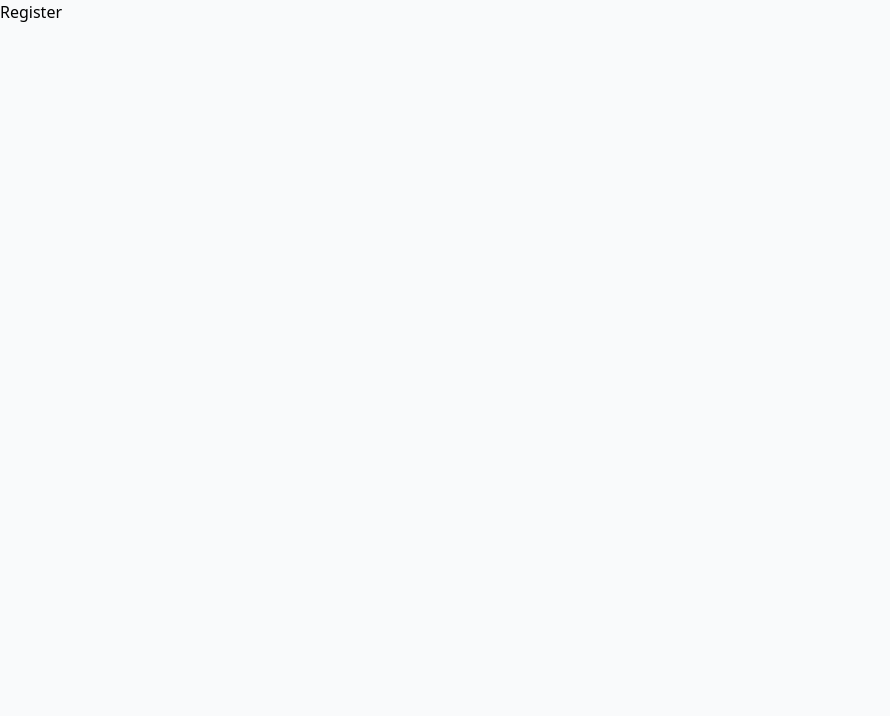
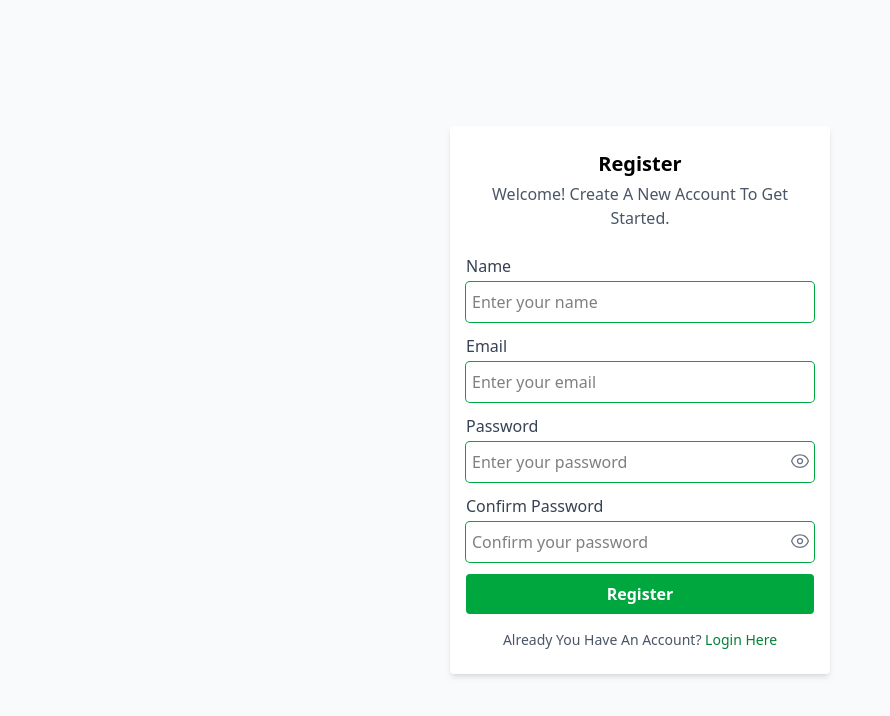
Before and after one commit to sksabbirhossain/chat-app, a Next.js app: page /register in a window 1280 px wide. Shown: the top 716 px of the page, without its empty margins (0-890 px from the left). Built offline with nearby package versions, Linux system fonts and the light colour scheme.

Commit message:
created reagister form

```diff
--- a/app/page.js
+++ b/app/page.js
@@ -7,7 +7,7 @@ export const metadata = {
 
 export default function Login() {
   return (
-    <div className="flex h-screen items-center justify-center">
+    <section className="flex h-screen items-center justify-center px-2">
       <div className="w-full max-w-[350px] rounded bg-white px-4 py-6 shadow-md">
         {/* heading */}
         <div className="mb-6 space-y-1 text-center">
@@ -21,12 +21,12 @@ export default function Login() {
         <LoginForm />
 
         <p className="mt-4 text-center text-sm font-medium text-gray-600 capitalize">
-          Don't have an account?{" "}
+          Don&apos;t have an account?{" "}
           <Link href="/register" className="text-green-700 hover:underline">
-            register account.
+            register account
           </Link>
         </p>
       </div>
-    </div>
+    </section>
   );
 }
--- a/app/register/page.js
+++ b/app/register/page.js
@@ -1,9 +1,35 @@
-import React from 'react'
+import RegisterForm from "@/components/Register/RegisterForm";
+import Link from "next/link";
+
+export const metadata = {
+  title: "Register",
+};
 
 const Register = () => {
   return (
-    <div>Register</div>
-  )
-}
+    <section className="flex h-screen items-center justify-center px-2">
+      <div className="w-full max-w-[380px] rounded bg-white px-4 py-6 shadow-md">
+        {/* heading */}
+        <div className="mb-6 space-y-1 text-center">
+          <h1 className="text-xl font-bold">Register</h1>
+          <p className="text-base text-gray-600 capitalize">
+            Welcome! Create a new account to get started.
+          </p>
+        </div>
 
-export default Register
+        {/* register form */}
+        <RegisterForm />
+
+        {/* link to login */}
+        <p className="mt-4 text-center text-sm font-medium text-gray-600 capitalize">
+          Already you have an account?{" "}
+          <Link href="/" className="text-green-700 hover:underline">
+            login here
+          </Link>
+        </p>
+      </div>
+    </section>
+  );
+};
+
+export default Register;
--- a/components/Common/Button/Button.js
+++ b/components/Common/Button/Button.js
@@ -1,12 +1,40 @@
 import React from "react";
 
-const Button = ({ children }) => {
+const Button = ({ children, isLoading, isPending, disabled }) => {
   return (
     <button
       type="submit"
-      className="w-full cursor-pointer rounded bg-green-600 p-2 font-semibold text-white transition-colors duration-200 ease-in-out hover:bg-green-700 focus:bg-green-600 focus:outline-none"
+      disabled={isLoading || isPending || disabled}
+      aria-busy={isLoading || isPending}
+      aria-disabled={isLoading || isPending}
+      className="w-full cursor-pointer rounded bg-green-600 p-2 font-semibold text-white capitalize transition-colors duration-200 ease-in-out hover:bg-green-700 focus:outline-none disabled:cursor-not-allowed disabled:bg-green-800/60 disabled:transition-none"
     >
-      {children}
+      {isLoading || isPending ? (
+        <span className="flex items-center justify-center">
+          <svg
+            xmlns="http://www.w3.org/2000/svg"
+            className="size-6 animate-spin"
+            viewBox="0 0 24 24"
+            fill="none"
+            stroke="currentColor"
+            strokeWidth="2"
+            strokeLinecap="round"
+            strokeLinejoin="round"
+          >
+            <path stroke="none" d="M0 0h24v24H0z" fill="none" />
+            <path d="M12 6l0 -3" />
+            <path d="M16.25 7.75l2.15 -2.15" />
+            <path d="M18 12l3 0" />
+            <path d="M16.25 16.25l2.15 2.15" />
+            <path d="M12 18l0 3" />
+            <path d="M7.75 16.25l-2.15 2.15" />
+            <path d="M6 12l-3 0" />
+            <path d="M7.75 7.75l-2.15 -2.15" />
+          </svg>
+        </span>
+      ) : (
+        <span>{children}</span>
+      )}
     </button>
   );
 };
--- /dev/null
+++ b/components/Register/RegisterForm.js
@@ -0,0 +1,207 @@
+"use client";
+
+import { useState } from "react";
+import Button from "../Common/Button/Button";
+import FormInput from "../Common/FormInput/FormInput";
+
+const RegisterForm = () => {
+  const [name, setName] = useState("");
+  const [email, setEmail] = useState("");
+  const [password, setPassword] = useState("");
+  const [confirmPassword, setConfirmPassword] = useState("");
+  const [showPassword, setShowPassword] = useState(false);
+  const [showCPassword, setShowCPassword] = useState(false);
+  const [errors, setErrors] = useState({});
+  const [loading, setLoading] = useState(false);
+
+  // Handle form submission
+  const handleSubmit = async (e) => {
+    e.preventDefault();
+    setLoading(true);
+    setErrors({});
+    try {
+      const res = await fetch("/api/register", {
+        method: "POST",
+        headers: {
+          "Content-Type": "application/json",
+        },
+        body: JSON.stringify({
+          name,
+          email,
+          password,
+          confirmPassword,
+        }),
+      });
+      const data = await res.json();
+      if (data.data) {
+        // redirect to login page after successful registration
+      } else {
+        setErrors(data);
+      }
+      setLoading(false);
+    } catch (err) {
+      setLoading(false);
+      setErrors({
+        errors: {
+          common: {
+            msg: "Intranal server error!",
+          },
+        },
+      });
+    }
+  };
+
+  return (
+    <form className="space-y-3" onSubmit={handleSubmit}>
+      <div className="space-y-1">
+        <FormInput
+          label="name"
+          type="text"
+          name="name"
+          placeholder="Enter your name"
+          value={name}
+          onChange={(e) => setName(e.target.value)}
+        />
+        <p className="text-sm font-medium text-red-600">
+          {errors?.errors?.password?.msg}
+        </p>
+      </div>
+
+      <div className="space-y-1">
+        <FormInput
+          label="email"
+          type="email"
+          name="email"
+          placeholder="Enter your email"
+          value={email}
+          onChange={(e) => setEmail(e.target.value)}
+        />
+        <p className="text-sm font-medium text-red-600">
+          {errors?.errors?.password?.msg}
+        </p>
+      </div>
+
+      <div className="relative space-y-1">
+        <FormInput
+          label="password"
+          type={showPassword ? "text" : "password"}
+          name="password"
+          placeholder="Enter your password"
+          value={password}
+          onChange={(e) => setPassword(e.target.value)}
+        />
+        <span
+          className="absolute top-[55%] right-1 w-fit cursor-pointer text-gray-500 select-none"
+          onClick={() => setShowPassword((prev) => !prev)}
+        >
+          {showPassword ? (
+            <svg
+              xmlns="http://www.w3.org/2000/svg"
+              fill="none"
+              viewBox="0 0 24 24"
+              strokeWidth={1.5}
+              stroke="currentColor"
+              className="size-5"
+            >
+              <path
+                strokeLinecap="round"
+                strokeLinejoin="round"
+                d="M3.98 8.223A10.477 10.477 0 0 0 1.934 12C3.226 16.338 7.244 19.5 12 19.5c.993 0 1.953-.138 2.863-.395M6.228 6.228A10.451 10.451 0 0 1 12 4.5c4.756 0 8.773 3.162 10.065 7.498a10.522 10.522 0 0 1-4.293 5.774M6.228 6.228 3 3m3.228 3.228 3.65 3.65m7.894 7.894L21 21m-3.228-3.228-3.65-3.65m0 0a3 3 0 1 0-4.243-4.243m4.242 4.242L9.88 9.88"
+              />
+            </svg>
+          ) : (
+            <svg
+              xmlns="http://www.w3.org/2000/svg"
+              fill="none"
+              viewBox="0 0 24 24"
+              strokeWidth={1.5}
+              stroke="currentColor"
+              className="size-5"
+            >
+              <path
+                strokeLinecap="round"
+                strokeLinejoin="round"
+                d="M2.036 12.322a1.012 1.012 0 0 1 0-.639C3.423 7.51 7.36 4.5 12 4.5c4.638 0 8.573 3.007 9.963 7.178.07.207.07.431 0 .639C20.577 16.49 16.64 19.5 12 19.5c-4.638 0-8.573-3.007-9.963-7.178Z"
+              />
+              <path
+                strokeLinecap="round"
+                strokeLinejoin="round"
+                d="M15 12a3 3 0 1 1-6 0 3 3 0 0 1 6 0Z"
+              />
+            </svg>
+          )}
+        </span>
+        <p className="text-sm font-medium text-red-600">
+          {errors?.errors?.password?.msg}
+        </p>
+      </div>
+
+      <div className="relative space-y-1">
+        <FormInput
+          label="confirm password"
+          type={showCPassword ? "text" : "password"}
+          name="confirmPassword"
+          placeholder="Confirm your password"
+          value={confirmPassword}
+          onChange={(e) => setConfirmPassword(e.target.value)}
+        />
+        <span
+          className="absolute top-[55%] right-1 w-fit cursor-pointer text-gray-500 select-none"
+          onClick={() => setShowCPassword((prev) => !prev)}
+        >
+          {showCPassword ? (
+            <svg
+              xmlns="http://www.w3.org/2000/svg"
+              fill="none"
+              viewBox="0 0 24 24"
+              strokeWidth={1.5}
+              stroke="currentColor"
+              className="size-5"
+            >
+              <path
+                strokeLinecap="round"
+                strokeLinejoin="round"
+                d="M3.98 8.223A10.477 10.477 0 0 0 1.934 12C3.226 16.338 7.244 19.5 12 19.5c.993 0 1.953-.138 2.863-.395M6.228 6.228A10.451 10.451 0 0 1 12 4.5c4.756 0 8.773 3.162 10.065 7.498a10.522 10.522 0 0 1-4.293 5.774M6.228 6.228 3 3m3.228 3.228 3.65 3.65m7.894 7.894L21 21m-3.228-3.228-3.65-3.65m0 0a3 3 0 1 0-4.243-4.243m4.242 4.242L9.88 9.88"
+              />
+            </svg>
+          ) : (
+            <svg
+              xmlns="http://www.w3.org/2000/svg"
+              fill="none"
+              viewBox="0 0 24 24"
+              strokeWidth={1.5}
+              stroke="currentColor"
+              className="size-5"
+            >
+              <path
+                strokeLinecap="round"
+                strokeLinejoin="round"
+                d="M2.036 12.322a1.012 1.012 0 0 1 0-.639C3.423 7.51 7.36 4.5 12 4.5c4.638 0 8.573 3.007 9.963 7.178.07.207.07.431 0 .639C20.577 16.49 16.64 19.5 12 19.5c-4.638 0-8.573-3.007-9.963-7.178Z"
+              />
+              <path
+                strokeLinecap="round"
+                strokeLinejoin="round"
+                d="M15 12a3 3 0 1 1-6 0 3 3 0 0 1 6 0Z"
+              />
+            </svg>
+          )}
+        </span>
+        <p className="text-sm font-medium text-red-600">
+          {errors?.errors?.password?.msg}
+        </p>
+      </div>
+
+      {/* submit button */}
+      <Button isLoading={loading}>register</Button>
+
+      {/* showing common errors message */}
+      {errors?.errors?.common && (
+        <p className="rounded bg-red-600 py-2 text-center text-sm font-medium text-white">
+          {errors?.errors?.common?.msg}
+        </p>
+      )}
+    </form>
+  );
+};
+
+export default RegisterForm;
--- a/package.json
+++ b/package.json
@@ -31,6 +31,7 @@
     "eslint-config-next": "15.4.5",
     "prettier": "^3.6.2",
     "prettier-plugin-tailwindcss": "^0.6.14",
-    "tailwindcss": "^4"
+    "tailwindcss": "^4",
+    "typescript": "^5.9.2"
   }
 }
```
Also changed, not shown: 1 other file (tests, documents, lock files or other folders).
